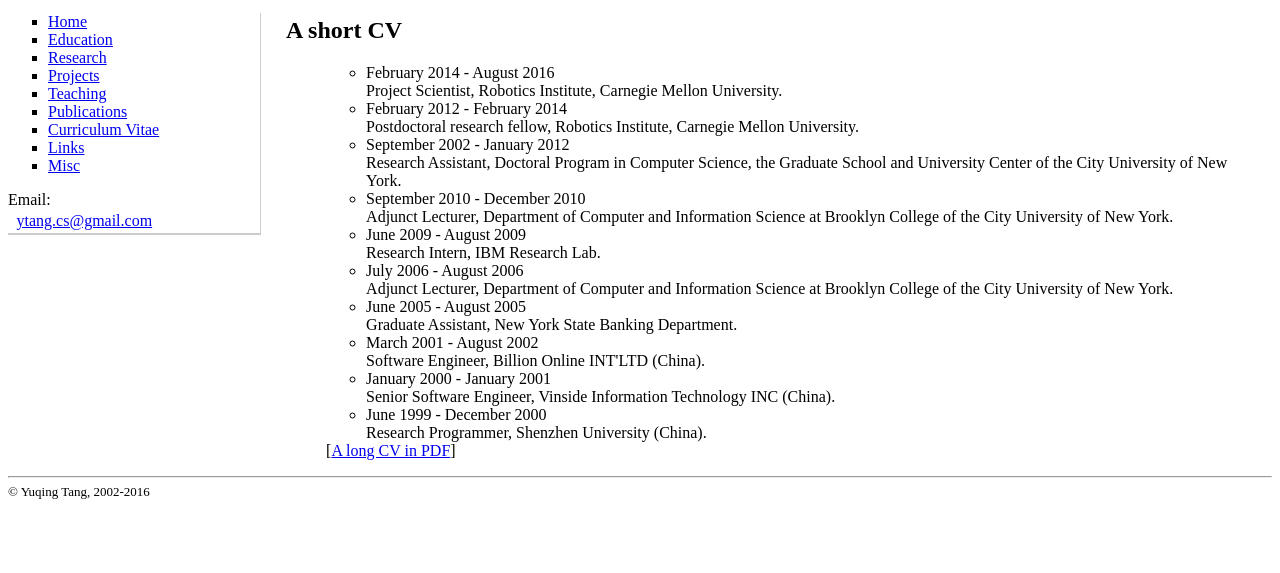
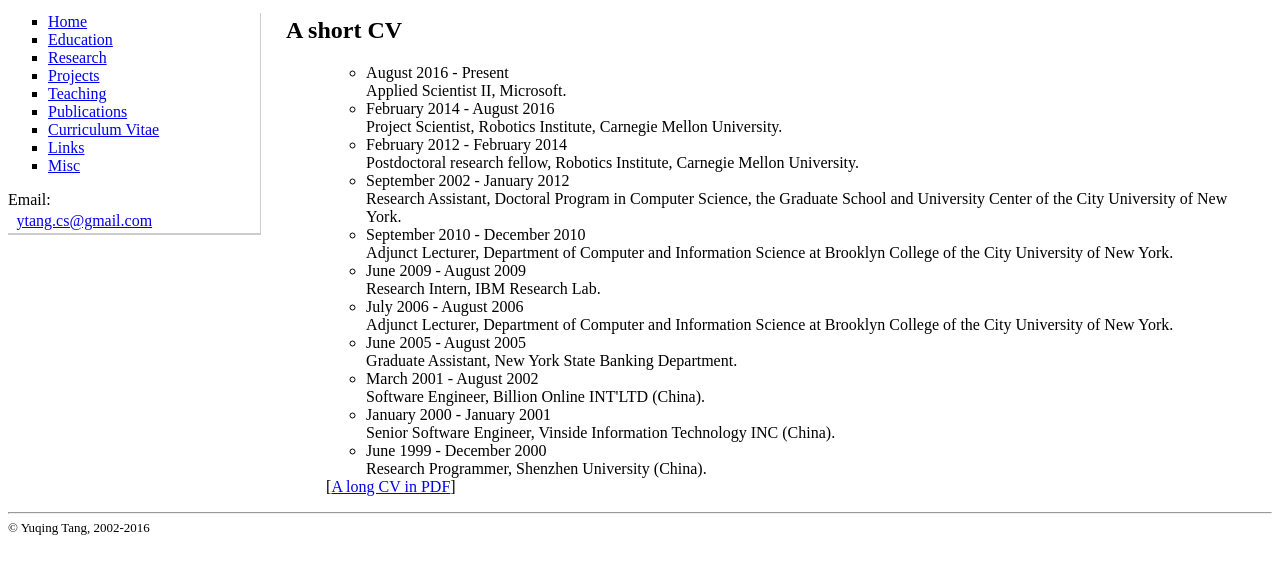
Before and after one commit to tangyuq/tangyuq.github.io, a plain HTML site: page cv.htm in a window 1280 px wide. Shown: the part 77-650 px from the top of the page. Drawn offline with Linux system fonts and the light colour scheme.

Commit message:
Add latest entry to cv.htm.

```diff
--- a/cv.htm
+++ b/cv.htm
@@ -41,6 +41,10 @@
         <div id="content">
             <h2>A short CV </h2>
             <ul><ul>
+                  <li>August 2016 - Present
+                        <br>
+                        Applied Scientist II, Microsoft.
+                    </li>
                   <li>February 2014 - August 2016
                         <br>
                         Project Scientist, Robotics Institute, Carnegie Mellon University.
```
